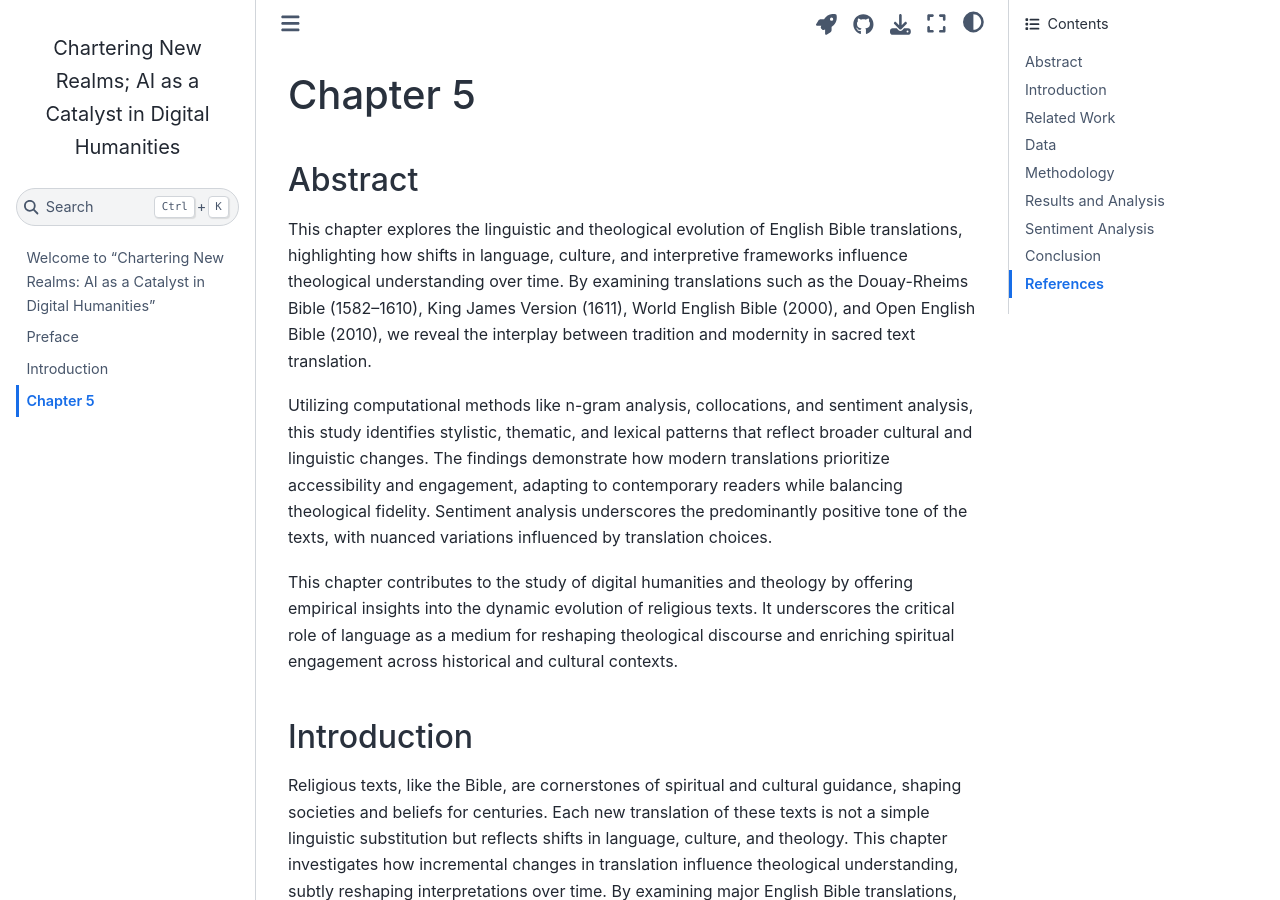
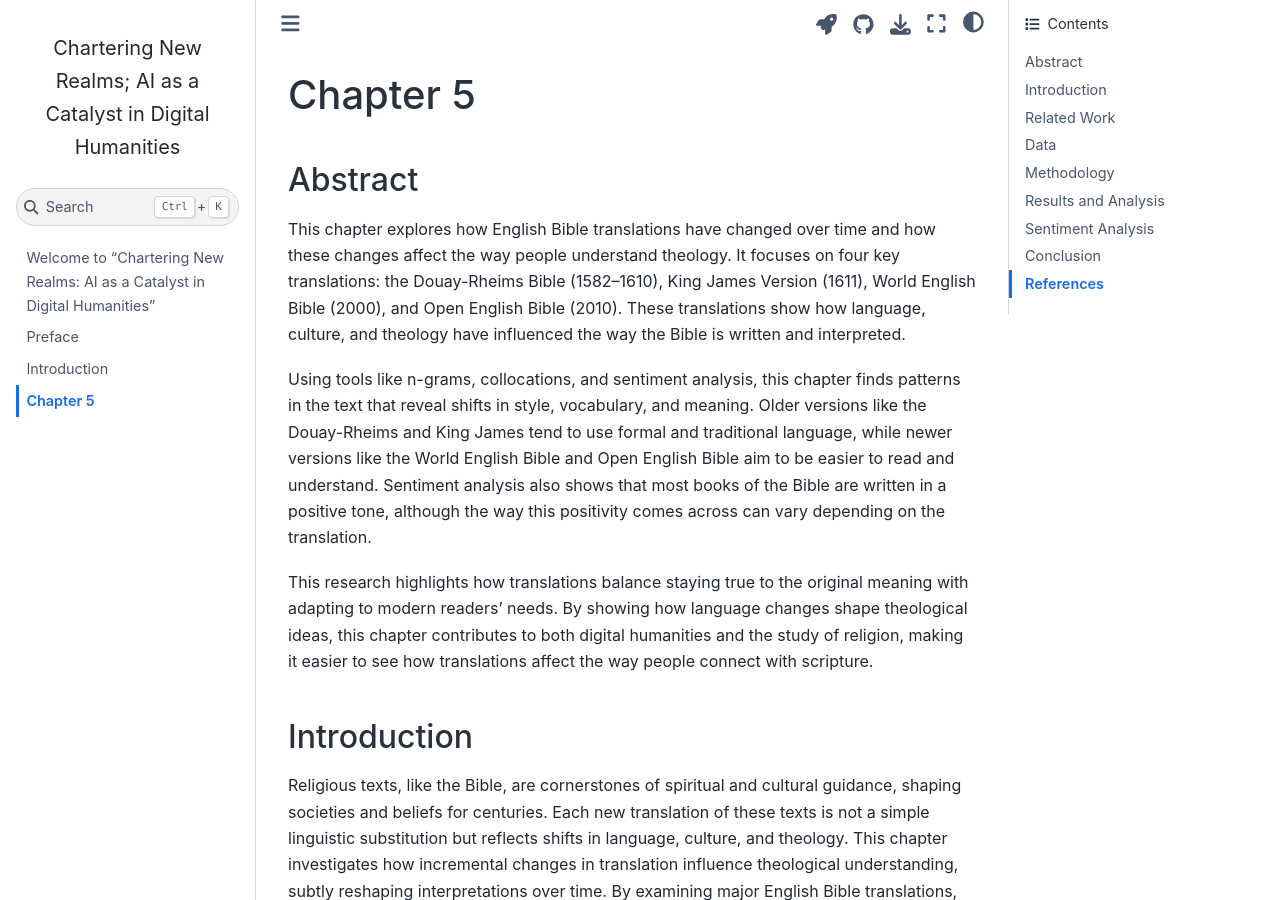
Before and after one commit to pstroe/chartering-new-realms-2024, a Jupyter Book: the page built from chapter5.md, in a window 1280 px wide and 900 px high. Built offline with Jupyter Book 1.0.4 settings and Sphinx 7.4.7 and the Sphinx Book theme 1.1.4, drawn with Linux system fonts in a browser that asks for light colours.

Commit message:
dumb it down a bit

```diff
--- a/chapter5.md
+++ b/chapter5.md
@@ -18,11 +18,11 @@ bibliography: references_chapter5.bib
 
 ## Abstract
 
-This chapter explores the linguistic and theological evolution of English Bible translations, highlighting how shifts in language, culture, and interpretive frameworks influence theological understanding over time. By examining translations such as the Douay-Rheims Bible (1582–1610), King James Version (1611), World English Bible (2000), and Open English Bible (2010), we reveal the interplay between tradition and modernity in sacred text translation.
+This chapter explores how English Bible translations have changed over time and how these changes affect the way people understand theology. It focuses on four key translations: the Douay-Rheims Bible (1582–1610), King James Version (1611), World English Bible (2000), and Open English Bible (2010). These translations show how language, culture, and theology have influenced the way the Bible is written and interpreted.
 
-Utilizing computational methods like n-gram analysis, collocations, and sentiment analysis, this study identifies stylistic, thematic, and lexical patterns that reflect broader cultural and linguistic changes. The findings demonstrate how modern translations prioritize accessibility and engagement, adapting to contemporary readers while balancing theological fidelity. Sentiment analysis underscores the predominantly positive tone of the texts, with nuanced variations influenced by translation choices.
+Using tools like n-grams, collocations, and sentiment analysis, this chapter finds patterns in the text that reveal shifts in style, vocabulary, and meaning. Older versions like the Douay-Rheims and King James tend to use formal and traditional language, while newer versions like the World English Bible and Open English Bible aim to be easier to read and understand. Sentiment analysis also shows that most books of the Bible are written in a positive tone, although the way this positivity comes across can vary depending on the translation.
 
-This chapter contributes to the study of digital humanities and theology by offering empirical insights into the dynamic evolution of religious texts. It underscores the critical role of language as a medium for reshaping theological discourse and enriching spiritual engagement across historical and cultural contexts.
+This research highlights how translations balance staying true to the original meaning with adapting to modern readers’ needs. By showing how language changes shape theological ideas, this chapter contributes to both digital humanities and the study of religion, making it easier to see how translations affect the way people connect with scripture.
 
 ## Introduction
 Religious texts, like the Bible, are cornerstones of spiritual and cultural guidance, shaping societies and beliefs for centuries. Each new translation of these texts is not a simple linguistic substitution but reflects shifts in language, culture, and theology. This chapter investigates how incremental changes in translation influence theological understanding, subtly reshaping interpretations over time. By examining major English Bible translations, including the Douay-Rheims (1582–1610), King James Version (1611), World English Bible (2000), and Open English Bible (2010), we uncover how scripture evolves to reflect its socio-historical context.
```
